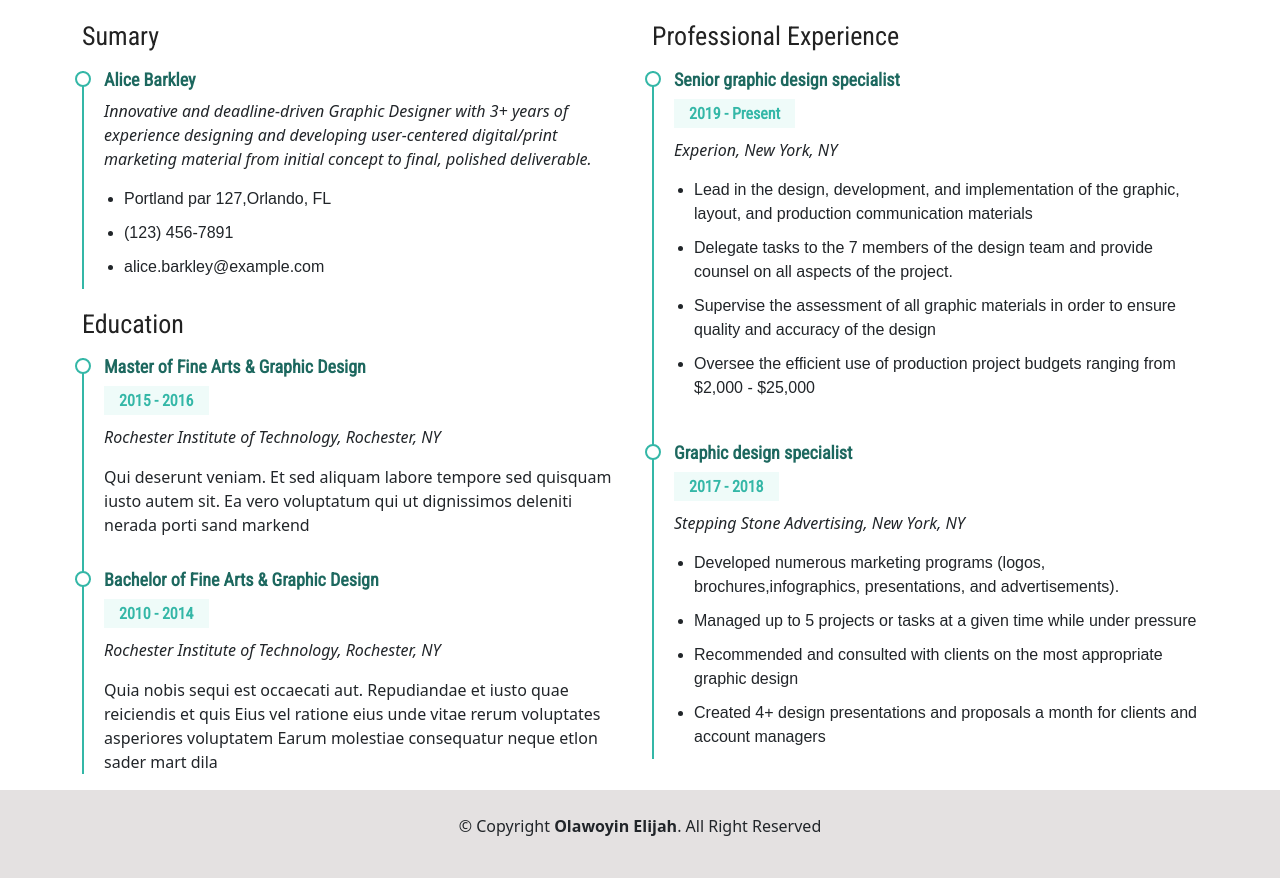
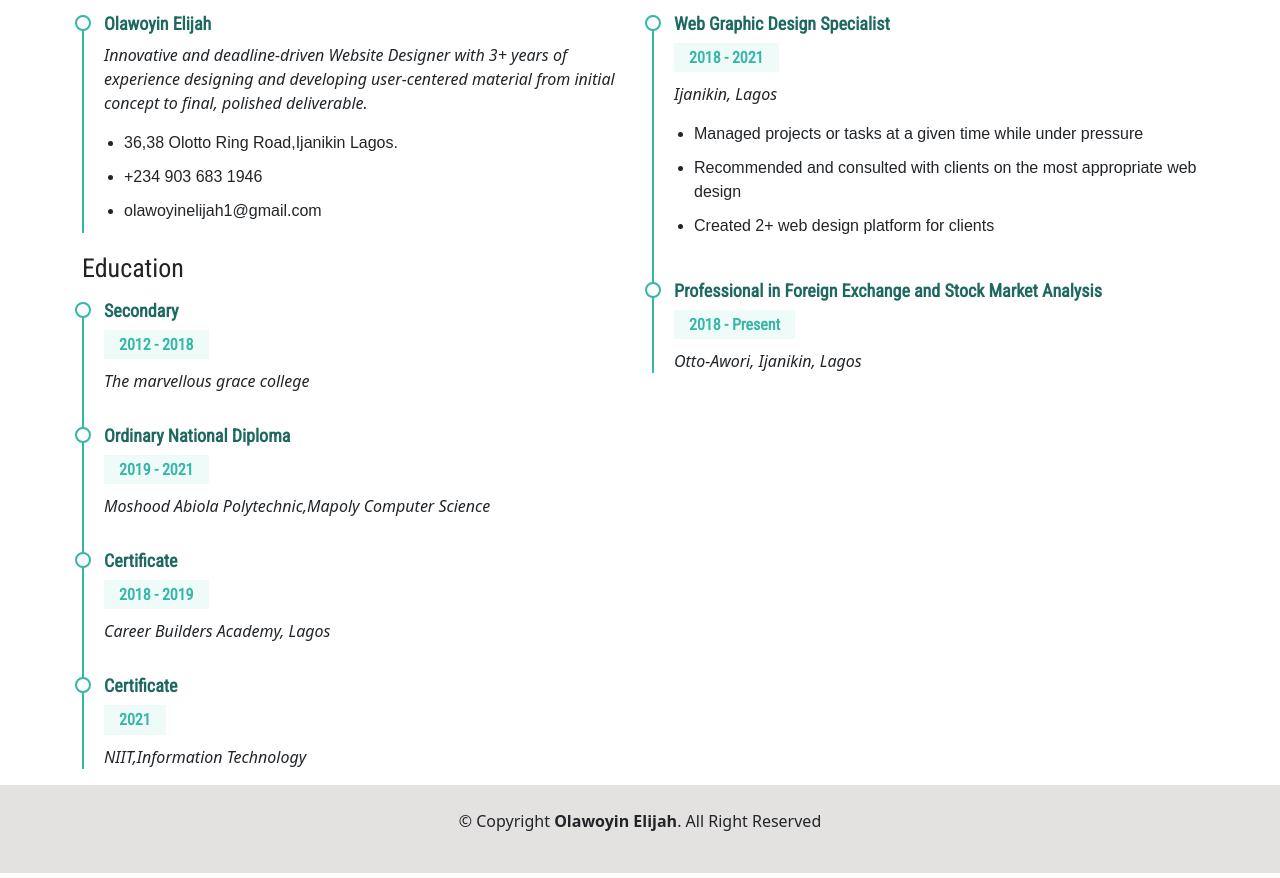
Before and after one commit to Alphaking3/Resume, a plain HTML site: page resume.html in a window 1280 px wide. Shown: the part 183-1061 px from the top of the page. Drawn offline with nearby package versions, Linux system fonts and the light colour scheme.

Commit message:
Update resume.html

```diff
--- a/resume.html
+++ b/resume.html
@@ -47,9 +47,9 @@
                   <li class="nav-item">
                     <a class="nav-link" href="./services.html">Services</a>
                   </li>
-                  <li class="nav-item">
+                  <!-- <li class="nav-item">
                     <a class="nav-link" href="./portfolio.html">Portfolio</a>
-                  </li>
+                  </li> -->
                   <li class="nav-item">
                     <a class="nav-link" href="./contact.html">Contact</a>
                   </li>
@@ -77,65 +77,76 @@
 
           <div class="section-title text-center my-3">
             <h2 class="text-uppercase fw-bold" style=" font-family: 'Roboto Condensed', sans-serif;">Resume</h2>
-            <p>Magnam dolores commodi suscipit. Necessitatibus eius consequatur ex aliquid fuga eum quidem.
-              Sit sint consectetur velit. Quisquam quos quisquam cupiditate. Et nemo qui impedit suscipit alias ea. Quia fugiat sit in iste officiis commodi quidem hic quas.</p>
+            <p class="resume_head_para"></p>
           </div>
 
           <div class="row">
             <div class="col-lg-6">
               <h3 class="resume-title">Sumary</h3>
               <div class="resume-item pb-0">
-                <h4>Alice Barkley</h4>
-                <p><em>Innovative and deadline-driven Graphic Designer with 3+ years of experience designing and developing user-centered digital/print marketing material from initial concept to final, polished deliverable.</em></p>
+                <h4>Olawoyin Elijah</h4>
+                <p><em>
+                  Innovative and deadline-driven Website Designer with 3+ years of experience designing
+                  and developing user-centered material from initial concept to final, polished deliverable.
+                </em></p>
                 <p>
                 <ul>
-                  <li>Portland par 127,Orlando, FL</li>
-                  <li>(123) 456-7891</li>
-                  <li>alice.barkley@example.com</li>
+                  <li>36,38 Olotto Ring Road,Ijanikin Lagos.</li>
+                  <li>+234 903 683 1946</li>
+                  <li>olawoyinelijah1@gmail.com</li>
                 </ul>
                 </p>
               </div>
 
               <h3 class="resume-title">Education</h3>
               <div class="resume-item">
-                <h4>Master of Fine Arts &amp; Graphic Design</h4>
-                <h5>2015 - 2016</h5>
-                <p><em>Rochester Institute of Technology, Rochester, NY</em></p>
-                <p>Qui deserunt veniam. Et sed aliquam labore tempore sed quisquam iusto autem sit. Ea vero voluptatum qui ut dignissimos deleniti nerada porti sand markend</p>
+                <h4 class="text-capitalize">secondary</h4>
+                <h5>2012 - 2018</h5>
+                <p><em>The marvellous grace college</em></p>
+                <!-- <p>Qui deserunt veniam. Et sed aliquam labore tempore sed quisquam iusto autem sit. Ea vero voluptatum qui ut dignissimos deleniti nerada porti sand markend</p> -->
               </div>
               <div class="resume-item">
-                <h4>Bachelor of Fine Arts &amp; Graphic Design</h4>
-                <h5>2010 - 2014</h5>
-                <p><em>Rochester Institute of Technology, Rochester, NY</em></p>
-                <p>Quia nobis sequi est occaecati aut. Repudiandae et iusto quae reiciendis et quis Eius vel ratione eius unde vitae rerum voluptates asperiores voluptatem Earum molestiae consequatur neque etlon sader mart dila</p>
+                <h4>Ordinary National Diploma</h4>
+                <h5>2019 - 2021</h5>
+                <p><em>Moshood Abiola Polytechnic,Mapoly Computer Science</em></p>
+              </div>
+              <div class="resume-item">
+                <h4>Certificate</h4>
+                <h5>2018 - 2019</h5>
+                <p><em>Career Builders Academy, Lagos</em></p>
+              </div>
+              <div class="resume-item">
+                <h4>Certificate</h4>
+                <h5>2021</h5>
+                <p><em>NIIT,Information Technology</em></p>
               </div>
             </div>
             <div class="col-lg-6">
               <h3 class="resume-title">Professional Experience</h3>
               <div class="resume-item">
-                <h4>Senior graphic design specialist</h4>
-                <h5>2019 - Present</h5>
-                <p><em>Experion, New York, NY </em></p>
+                <h4>Web Graphic Design Specialist</h4>
+                <h5>2018 - 2021</h5>
+                <p><em>Ijanikin, Lagos</em></p>
                 <p>
                 <ul>
+                  <!-- <li>Developed numerous marketing programs (logos, brochures,infographics, presentations, and advertisements).</li> -->
+                  <li>Managed projects or tasks at a given time while under pressure</li>
+                  <li>Recommended and consulted with clients on the most appropriate web design</li>
+                  <li>Created 2+ web design platform for clients</li>
+                </ul>
+                </p>
+              </div>
+              <div class="resume-item">
+                <h4>Professional in Foreign Exchange and Stock Market Analysis</h4>
+                <h5>2018 - Present</h5>
+                <p><em>Otto-Awori, Ijanikin, Lagos</em></p>
+                <p>
+                <!-- <ul>
                   <li>Lead in the design, development, and implementation of the graphic, layout, and production communication materials</li>
                   <li>Delegate tasks to the 7 members of the design team and provide counsel on all aspects of the project. </li>
                   <li>Supervise the assessment of all graphic materials in order to ensure quality and accuracy of the design</li>
                   <li>Oversee the efficient use of production project budgets ranging from $2,000 - $25,000</li>
-                </ul>
-                </p>
-              </div>
-              <div class="resume-item">
-                <h4>Graphic design specialist</h4>
-                <h5>2017 - 2018</h5>
-                <p><em>Stepping Stone Advertising, New York, NY</em></p>
-                <p>
-                <ul>
-                  <li>Developed numerous marketing programs (logos, brochures,infographics, presentations, and advertisements).</li>
-                  <li>Managed up to 5 projects or tasks at a given time while under pressure</li>
-                  <li>Recommended and consulted with clients on the most appropriate graphic design</li>
-                  <li>Created 4+ design presentations and proposals a month for clients and account managers</li>
-                </ul>
+                </ul> -->
                 </p>
               </div>
             </div>
```
